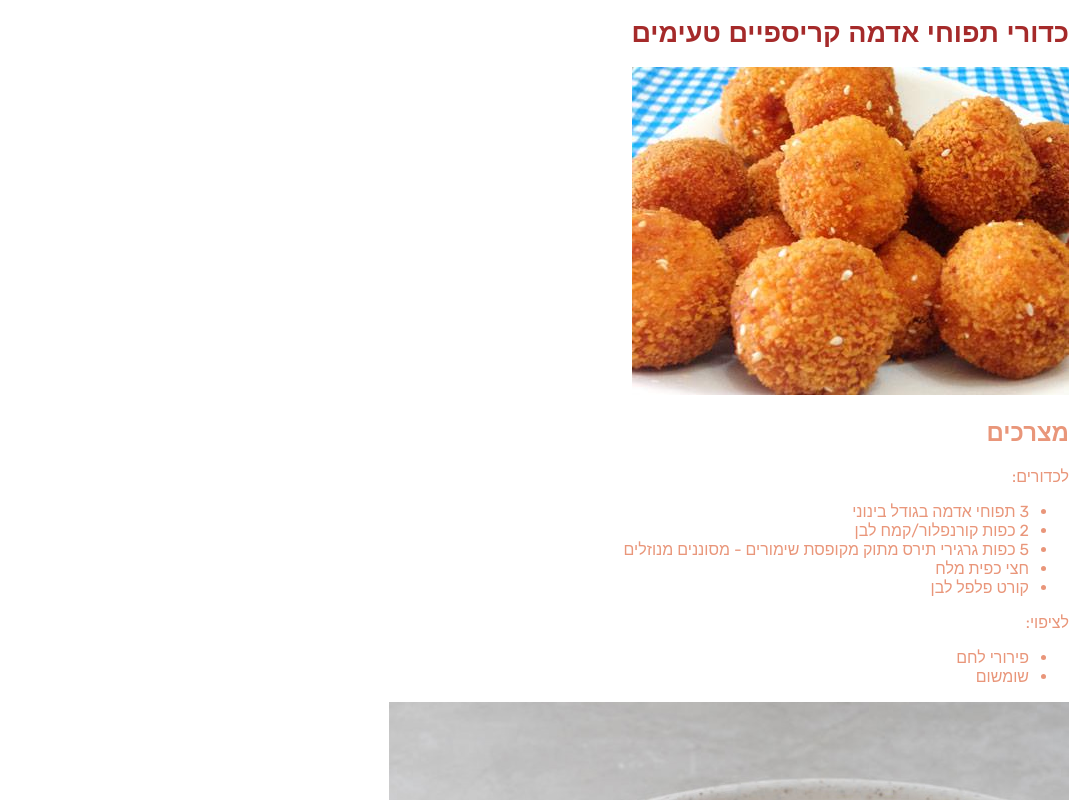
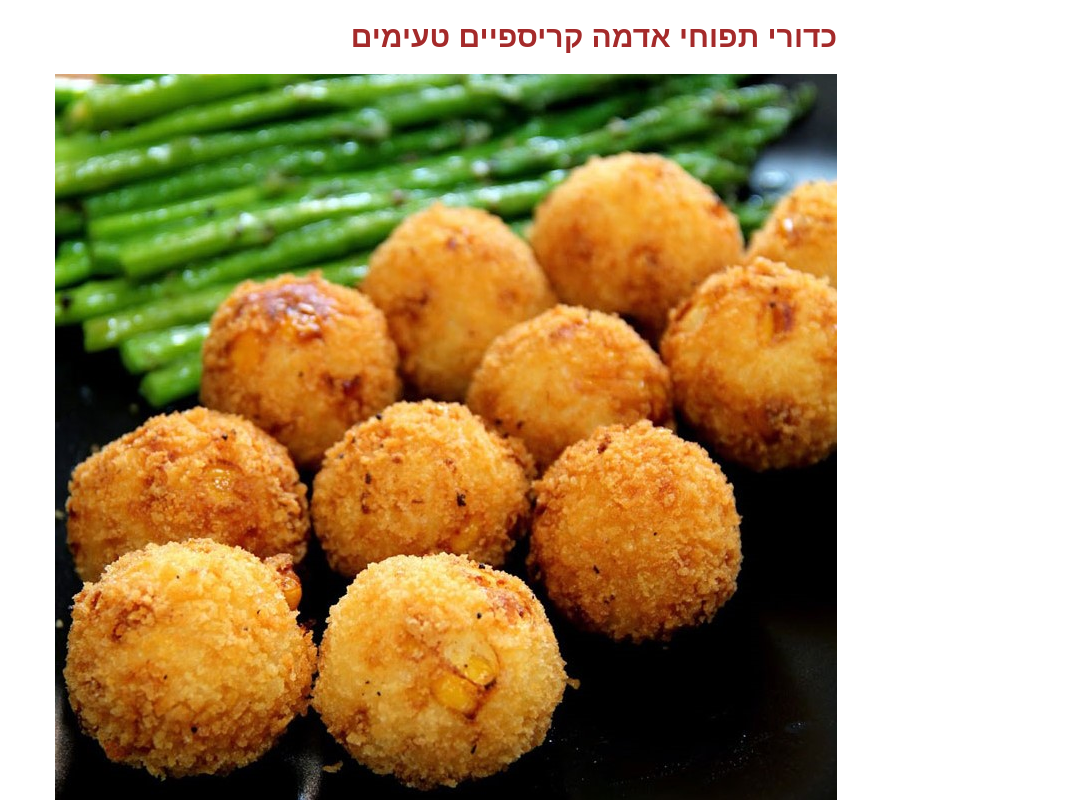
Before and after one commit to abigailps/avigail-webdesign, a plain HTML site: page avigail1.html in a window 1280 px wide. Shown: the top 800 px of the page, without its empty margins (203-1280 px from the left). Drawn offline with Linux system fonts and the light colour scheme; a web font is replaced by a local one.

Commit message:
changing photos

```diff
--- a/avigail1.html
+++ b/avigail1.html
@@ -2,15 +2,15 @@
 <html lang="he" dir="rtl">
 <head>
   <meta charset="UTF-8">
-  <title>אתר בסיסי</title>
+  <title>כדורי תפו"א קריספיים וטעימים</title>
  <link rel="stylesheet" href="try-design.css">
 
 <link href="https://fonts.googleapis.com/css2?family=Alef:wght@400;700&family=Rubik:wght@400;500&display=swap" rel="stylesheet"></head>
 <body>
 
-
-  <h1>כדורי תפוחי אדמה קריספיים טעימים</h1>
- <img src="img/mashed%20potatoes%20krispi%20balls.jpg" alt="כדורי פירה עם תירס בציפוי פירורי לחם">
+<div class="container">
+ <h1>כדורי תפוחי אדמה קריספיים טעימים</h1>
+ <img src="img/IMG_3535-copy%201.jpg" alt="כדורי פירה עם תירס בציפוי פירורי לחם">
 <h2>מצרכים</h2>
 
 לכדורים:
@@ -28,7 +28,7 @@
     <li>שומשום</li>
 
 </ul>
-<img src="img/chickpea-breadcrumbs.jpg" alt="פירורי לחם">
+<img src="img/HomemadeBreadcrumbs-1.jpg" alt="פירורי לחם">
 <h2>אופן ההכנה</h2>
 <ol>
   <li>מחממים תנור ל-200 מעלות ומשמנים נייר אפייה.</li>
@@ -41,5 +41,6 @@
   <li>אופים בתנור במשך 25-30 דקות, הופכים צד ואופים 10 דקות נוספות עד להזהבה.</li>
 </ol>
         <img src="img/mashed-potatoes.jpg" alt="פירה">
+ </div>
 </body>
 </html>
--- a/try-design.css
+++ b/try-design.css
@@ -1,18 +1,33 @@
 body {
-    font-family:'Rubik', sans-serif;
-    color:darksalmon;
+    font-family: 'Rubik', sans-serif;
+    font-size: 400;
+    color: black;
 }
+
 img {
     max-width: 100%;
     width: auto;
     height: auto;
 }
-h1{
+
+h1 {
     font-family: 'Alef', sans-serif;
-    font-size: 27px;
-    color:brown
+    font-size: 30px;
+    color: brown
 }
 
-ul{
+ul {
     font-family: 'Rubik', sans-serif;
 }
+
+h2 {
+    font-family: 'Rubik', sans-serif;
+    font-size: 500;
+    color: brown;
+
+}
+
+.container {
+    max-width: 800px;
+    margin: auto;
+}
```
Also changed, not shown: img/20200601_094400.jpg (added), img/HomemadeBreadcrumbs-1.jpg (added), img/HomemadeBreadcrumbs.jpg (added), img/IMG_3535 copy.jpg (added), img/IMG_3535-copy 1.jpg (added), img/IMG_3535-copy.jpg (added), 1 other file. Lines whose indentation alone changed are shown as unchanged.
